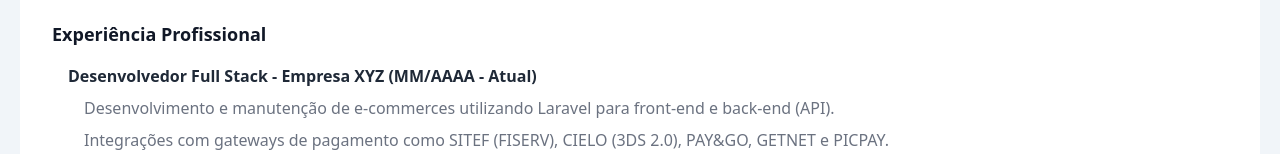
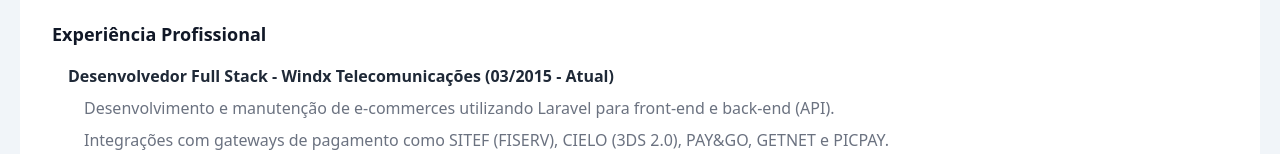
Before and after one commit to wellingtonweb/dewelloper, a plain HTML site: page index.html in a window 1280 px wide. Shown: the part 408-562 px from the top of the page. Drawn offline with nearby package versions, Linux system fonts and the light colour scheme.

Commit message:
Update experience company

```diff
--- a/index.html
+++ b/index.html
@@ -121,7 +121,7 @@
                         <h2 class="text-lg font-bold text-gray-900">Experiência Profissional</h2>
                         <div class="mt-4 space-y-6">
                             <ul role="list" class="list-none space-y-2 pl-4">
-                                <li class="text-gray-500"><h3 class="font-semibold text-gray-800">Desenvolvedor Full Stack - Empresa XYZ (MM/AAAA - Atual)</h3></li>
+                                <li class="text-gray-500"><h3 class="font-semibold text-gray-800">Desenvolvedor Full Stack - Windx Telecomunicações (03/2015 - Atual)</h3></li>
                                 <ul role="list" class="list-none space-y-2 pl-4">
                                     <li class="text-gray-500">Desenvolvimento e manutenção de e-commerces utilizando Laravel para front-end e back-end (API).</li>
                                     <li class="text-gray-500">Integrações com gateways de pagamento como SITEF (FISERV), CIELO (3DS 2.0), PAY&GO, GETNET e PICPAY.</li>
```
